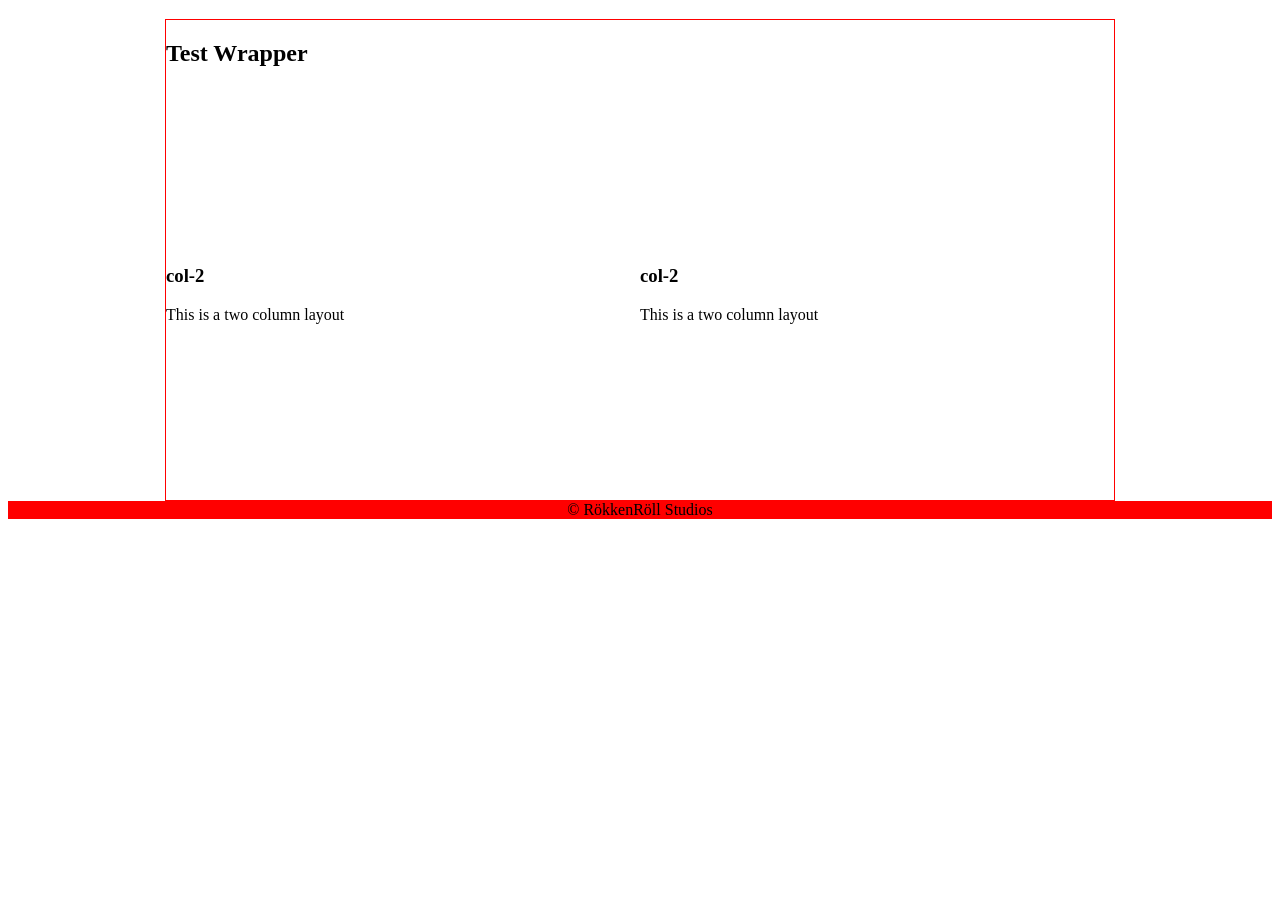
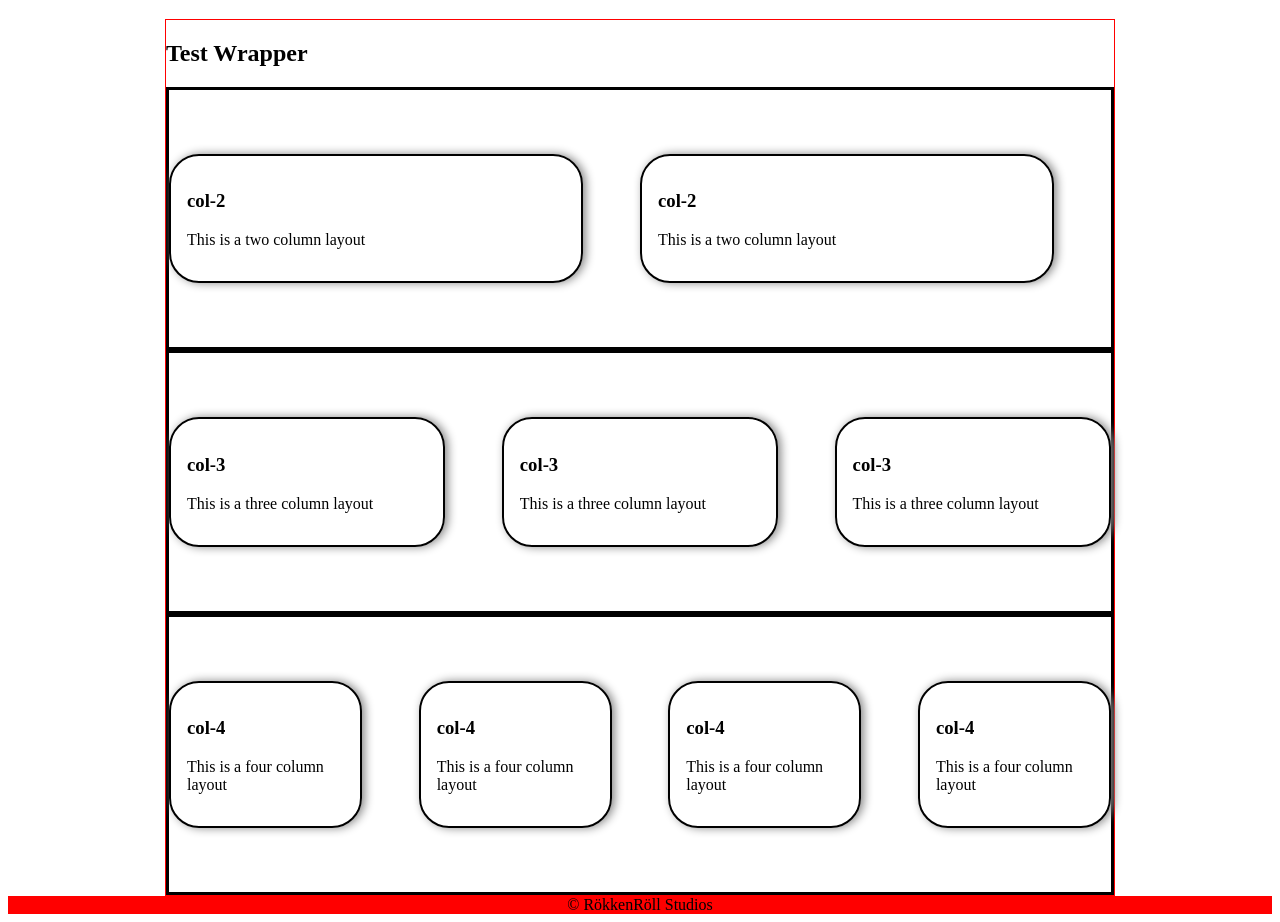
Before and after one commit to fora0027/HtmlCssLayout, a plain HTML site: page grid/index.html in a window 1280 px wide. Shown: the part 61-983 px from the top of the page. Before the commit the page ends 800 px from the top, so only its background shows below. Drawn offline with Linux system fonts and the light colour scheme.

Commit message:
so many changes

```diff
--- a/grid/css/style.css
+++ b/grid/css/style.css
@@ -22,13 +22,45 @@ header, footer{
 
 /*Grid Styles*/
 
-.col-2{
-    margin: 10rem 0;
+.col-2, .col-3, .col-4{
+    margin: 4rem 0;
+    border: 2px solid black;
+    border-radius: 30px;
+    padding: 1rem;
+    box-shadow: 3px 0px 10px #888888;
 }
 
 @media screen and (min-width: 600px){
     .col-2{
-        width: 50%;
+        width: 44%;
         float: left;
+        margin-left: 6%;
+    }
+    .col-2:first-child{
+        margin-left: 0;
     }
 }
+.col-container{
+    border: 3px solid black;
+    width: 100%;
+}
+@media screen and (min-width: 600px){
+.col-3{
+    width: 29.33%;
+    float: left;
+    margin-left:6%;
+}
+.col-3:first-child{
+    margin-left: 0;
+}
+}
+@media screen and (min-width: 600px){
+.col-4{
+    width: 20.5%;
+    float: left;
+    margin-left:6%;
+}
+.col-4:first-child{
+    margin-left: 0;
+}
+}
--- a/grid/index.html
+++ b/grid/index.html
@@ -27,6 +27,52 @@
                         </article>
                 </div>
             </section>
+            <section class="col-container clearfix">
+                <div class="col-3">
+                        <article class="sub-article">
+                            <h3>col-3</h3>
+                            <p>This is a three column layout</p>
+                        </article>
+                </div>
+                 <div class="col-3">
+                        <article class="sub-article">
+                            <h3>col-3</h3>
+                            <p>This is a three column layout</p>
+                        </article>
+                </div>
+                <div class="col-3">
+                        <article class="sub-article">
+                            <h3>col-3</h3>
+                            <p>This is a three column layout</p>
+                        </article>
+                </div>
+            </section>
+            <section class="col-container clearfix">
+                <div class="col-4">
+                        <article class="sub-article">
+                            <h3>col-4</h3>
+                            <p>This is a four column layout</p>
+                        </article>
+                </div>
+                 <div class="col-4">
+                        <article class="sub-article">
+                            <h3>col-4</h3>
+                            <p>This is a four column layout</p>
+                        </article>
+                </div>
+                <div class="col-4">
+                        <article class="sub-article">
+                            <h3>col-4</h3>
+                            <p>This is a four column layout</p>
+                        </article>
+                </div>
+                <div class="col-4">
+                        <article class="sub-article">
+                            <h3>col-4</h3>
+                            <p>This is a four column layout</p>
+                        </article>
+                </div>
+            </section>
         </div>
     <footer>&copy RökkenRöll Studios</footer>
 </body>
```
